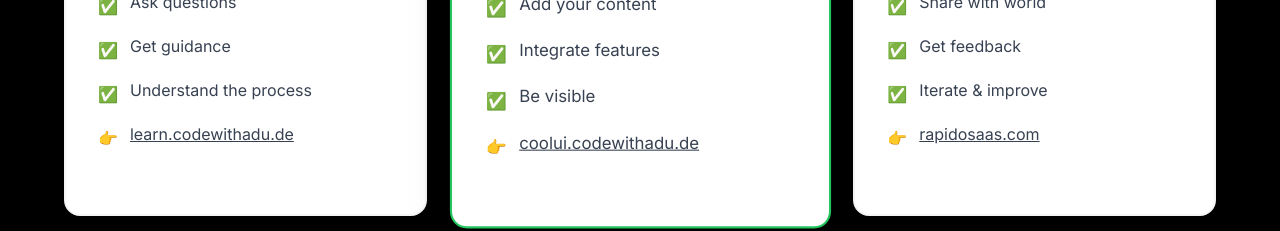
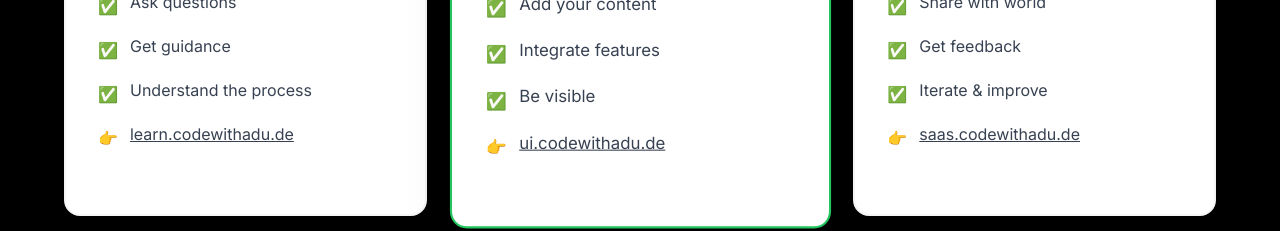
Before and after one commit to nazimboudeffa/codewithadu-de, a Next.js app: page / in a window 1280 px wide. Shown: the part 2100-2331 px from the top of the page. Built offline with nearby package versions, Linux system fonts and the light colour scheme.

Commit message:
changed domain names

```diff
--- a/src/app/page.tsx
+++ b/src/app/page.tsx
@@ -133,7 +133,7 @@ export default function Home() {
               <li className="flex items-start">
                 <span className="text-green-500 mr-3 mt-1 flex-shrink-0">👉</span>
                 <Link
-                  href="https://coolui.codewithadu.de"
+                  href="https://ui.codewithadu.de"
                 >
                 <u className="text-gray-700">{t.pricing.build.step6}</u>
                 </Link>
@@ -173,7 +173,7 @@ export default function Home() {
                 <Link
                   target="_blank"
                   rel="noopener noreferrer"
-                  href="https://rapidosaas.com"
+                  href="https://saas.codewithadu.de"
                 >
                 <u className="text-gray-700">{t.pricing.ship.step6}</u>
                 </Link>
--- a/src/translations/index.ts
+++ b/src/translations/index.ts
@@ -33,7 +33,7 @@ export const translations = {
           step3: "Add your content",
           step4: "Integrate features",
           step5: "Be visible",
-          step6: "coolui.codewithadu.de"
+          step6: "ui.codewithadu.de"
         },
         ship: {
           title: "SaaS",
@@ -42,7 +42,7 @@ export const translations = {
           step3: "Share with world",
           step4: "Get feedback",
           step5: "Iterate & improve",
-          step6: "rapidosaas.com"
+          step6: "saas.codewithadu.de"
         },
         price: "Donate instead",
         priceSubtitle: "No fixed price, you decide the value",
@@ -108,7 +108,7 @@ export const translations = {
           step3: "Ajouter votre contenu",
           step4: "Intégrer les fonctionnalités",
           step5: "Être visible",
-          step6: "coolui.codewithadu.de"
+          step6: "ui.codewithadu.de"
         },
         ship: {
           title: "SaaS",
@@ -117,7 +117,7 @@ export const translations = {
           step3: "Partager au monde",
           step4: "Recevoir des retours",
           step5: "Itérer & améliorer",
-          step6: "rapidosaas.com"
+          step6: "saas.codewithadu.de"
         },
         price: "Donnez plutôt",
         priceSubtitle: "Pas de prix fixe, vous décidez de la valeur",
```
